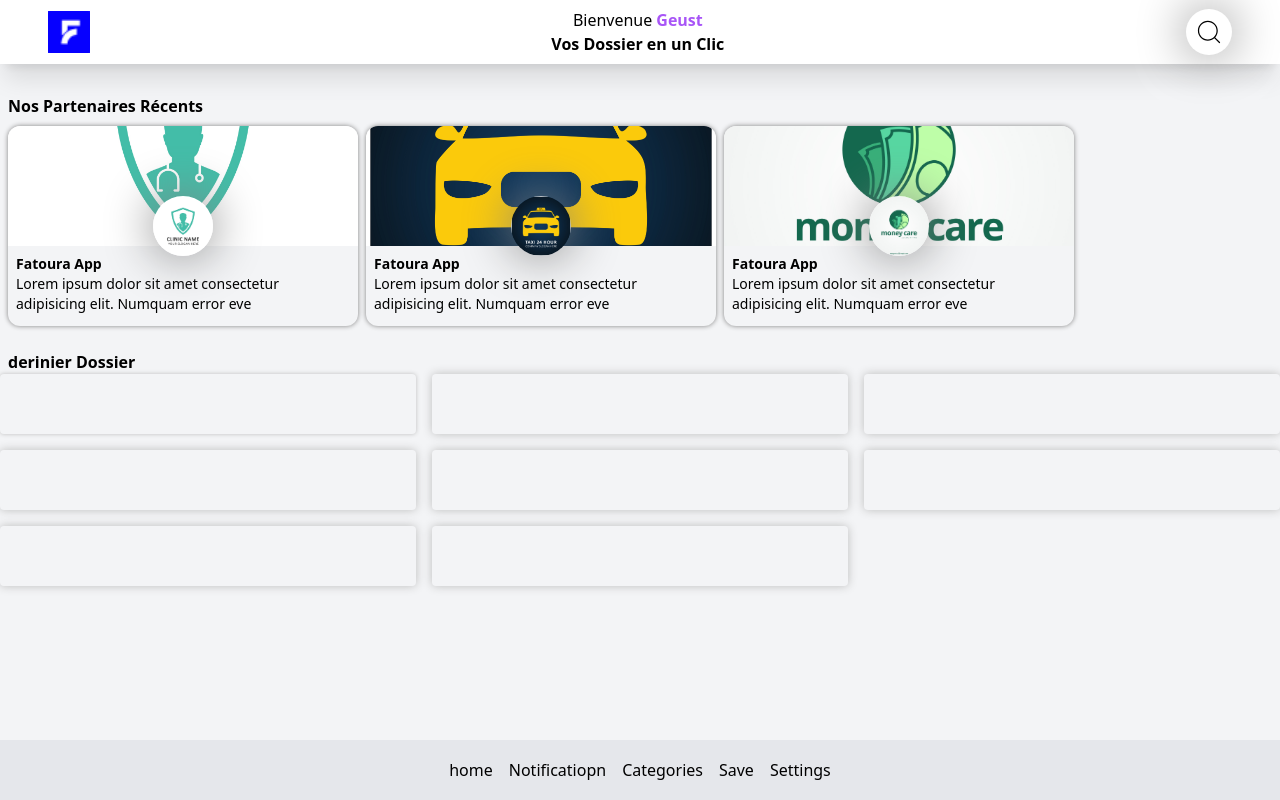
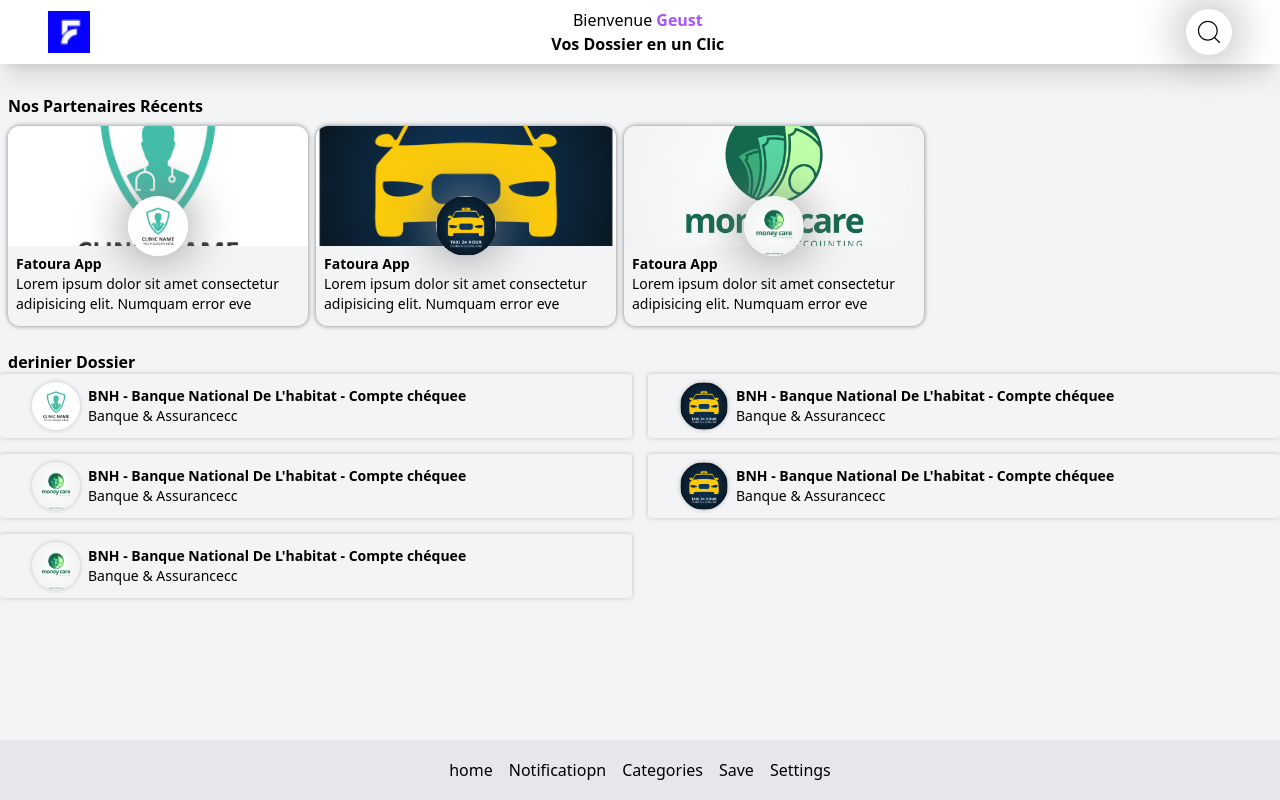
Before and after one commit to imadbenmadi/Djezzy-Event, a React (Vite) app: page / in a window 1280 px wide. Built offline with nearby package versions, Linux system fonts and the light colour scheme.

Commit message:
Home Page Last Touches

```diff
--- a/src/Components/HomeComponents/Latest.jsx
+++ b/src/Components/HomeComponents/Latest.jsx
@@ -1,42 +1,98 @@
-import React from 'react'
+import React from "react";
+import ImgMedicin from "../../assets/medicin.png";
+import ImgBank from "../../assets/bank.jpg";
+import ImgTaxi from "../../assets/taxi.png";
 
 export default function Latest() {
     return (
         <div>
             <div className=" ml-2 mt-4 mb-[6] font-bold">derinier Dossier </div>
-          <div className="grid grid-cols-1 sm:grid-cols-2 md:grid-cols-3 lg:grid-cols-3 xl:grid-cols-3 gap-4 pb-[70px]">
+            <div className="grid grid-cols-1 sm:grid-cols-2  gap-4 pb-[70px]">
                 <div
-                  className="w-full h-[60px] rounded"
+                    className="w-full h-[60px] rounded flex gap-2 items-center p-8"
                     style={{ boxShadow: "0px 0px 4px #bdbdbd" }}
-              ></div>
+                >
+                    <img
+                        src={ImgMedicin}
+                        alt=""
+                        className=" w-12 rounded-full"
+                        style={{ boxShadow: "0px 0px 4px #bdbdbd" }}
+                    />
+                    <div className=" text-sm  ">
+                        <div className="font-semibold">
+                            BNH - Banque National De L'habitat - Compte chéquee{" "}
+                        </div>
+                        <div>Banque & Assurancecc</div>
+                    </div>
+                </div>
                 <div
-                  className="w-full h-[60px] rounded"
-                  style={{ boxShadow: "0px 0px 10px #bdbdbd" }}
-              ></div>
+                    className="w-full h-[60px] rounded flex gap-2 items-center p-8"
+                    style={{ boxShadow: "0px 0px 4px #bdbdbd" }}
+                >
+                    <img
+                        src={ImgTaxi}
+                        alt=""
+                        className=" w-12 rounded-full"
+                        style={{ boxShadow: "0px 0px 4px #bdbdbd" }}
+                    />
+                    <div className=" text-sm  ">
+                        <div className="font-semibold">
+                            BNH - Banque National De L'habitat - Compte chéquee{" "}
+                        </div>
+                        <div>Banque & Assurancecc</div>
+                    </div>
+                </div>
                 <div
-                  className="w-full h-[60px] rounded"
-                  style={{ boxShadow: "0px 0px 10px #bdbdbd" }}
-              ></div>
+                    className="w-full h-[60px] rounded flex gap-2 items-center p-8"
+                    style={{ boxShadow: "0px 0px 4px #bdbdbd" }}
+                >
+                    <img
+                        src={ImgBank}
+                        alt=""
+                        className=" w-12 rounded-full"
+                        style={{ boxShadow: "0px 0px 4px #bdbdbd" }}
+                    />
+                    <div className=" text-sm  ">
+                        <div className="font-semibold">
+                            BNH - Banque National De L'habitat - Compte chéquee{" "}
+                        </div>
+                        <div>Banque & Assurancecc</div>
+                    </div>
+                </div>
                 <div
-                  className="w-full h-[60px] rounded"
-                  style={{ boxShadow: "0px 0px 10px #bdbdbd" }}
-              ></div>
+                    className="w-full h-[60px] rounded flex gap-2 items-center p-8"
+                    style={{ boxShadow: "0px 0px 4px #bdbdbd" }}
+                >
+                    <img
+                        src={ImgTaxi}
+                        alt=""
+                        className=" w-12 rounded-full"
+                        style={{ boxShadow: "0px 0px 4px #bdbdbd" }}
+                    />
+                    <div className=" text-sm  ">
+                        <div className="font-semibold">
+                            BNH - Banque National De L'habitat - Compte chéquee{" "}
+                        </div>
+                        <div>Banque & Assurancecc</div>
+                    </div>
+                </div>
                 <div
-                  className="w-full h-[60px] rounded"
-                  style={{ boxShadow: "0px 0px 10px #bdbdbd" }}
-              ></div>
-              <div
-                  className="w-full h-[60px] rounded"
-                  style={{ boxShadow: "0px 0px 10px #bdbdbd" }}
-              ></div>
-              <div
-                  className="w-full h-[60px] rounded"
-                  style={{ boxShadow: "0px 0px 10px #bdbdbd" }}
-              ></div>
-              <div
-                  className="w-full h-[60px] rounded"
-                  style={{ boxShadow: "0px 0px 10px #bdbdbd" }}
-              ></div>
+                    className="w-full h-[60px] rounded flex gap-2 items-center p-8"
+                    style={{ boxShadow: "0px 0px 4px #bdbdbd" }}
+                >
+                    <img
+                        src={ImgBank}
+                        alt=""
+                        className=" w-12 rounded-full"
+                        style={{ boxShadow: "0px 0px 4px #bdbdbd" }}
+                    />
+                    <div className=" text-sm  ">
+                        <div className="font-semibold">
+                            BNH - Banque National De L'habitat - Compte chéquee{" "}
+                        </div>
+                        <div>Banque & Assurancecc</div>
+                    </div>
+                </div>
             </div>
         </div>
     );
--- a/src/Components/HomeComponents/New_Subs.jsx
+++ b/src/Components/HomeComponents/New_Subs.jsx
@@ -9,7 +9,7 @@ export default function New_Subs() {
           <div className=" h-[250] overflow-auto flex">
               <div className=" flex gap-2 p-2">
                   <div
-                      className="relative w-[350px] h-[200px] bg-gray-100 rounded-xl flex flex-col "
+                      className="relative w-[300px] h-[200px] bg-gray-100 rounded-xl flex flex-col "
                       style={{ boxShadow: "0px 0px 5px 0px gray" }}
                   >
                       <img
@@ -34,7 +34,7 @@ export default function New_Subs() {
                   </div>
 
                   <div
-                      className="relative w-[350px] h-[200px] bg-gray-100 rounded-xl flex flex-col "
+                      className="relative w-[300px] h-[200px] bg-gray-100 rounded-xl flex flex-col "
                       style={{ boxShadow: "0px 0px 5px 0px gray" }}
                   >
                       <img
@@ -59,7 +59,7 @@ export default function New_Subs() {
                   </div>
 
                   <div
-                      className="relative w-[350px] h-[200px] bg-gray-100 rounded-xl flex flex-col "
+                      className="relative w-[300px] h-[200px] bg-gray-100 rounded-xl flex flex-col "
                       style={{ boxShadow: "0px 0px 5px 0px gray" }}
                   >
                       <img
```
Lines whose indentation alone changed are shown as unchanged.
